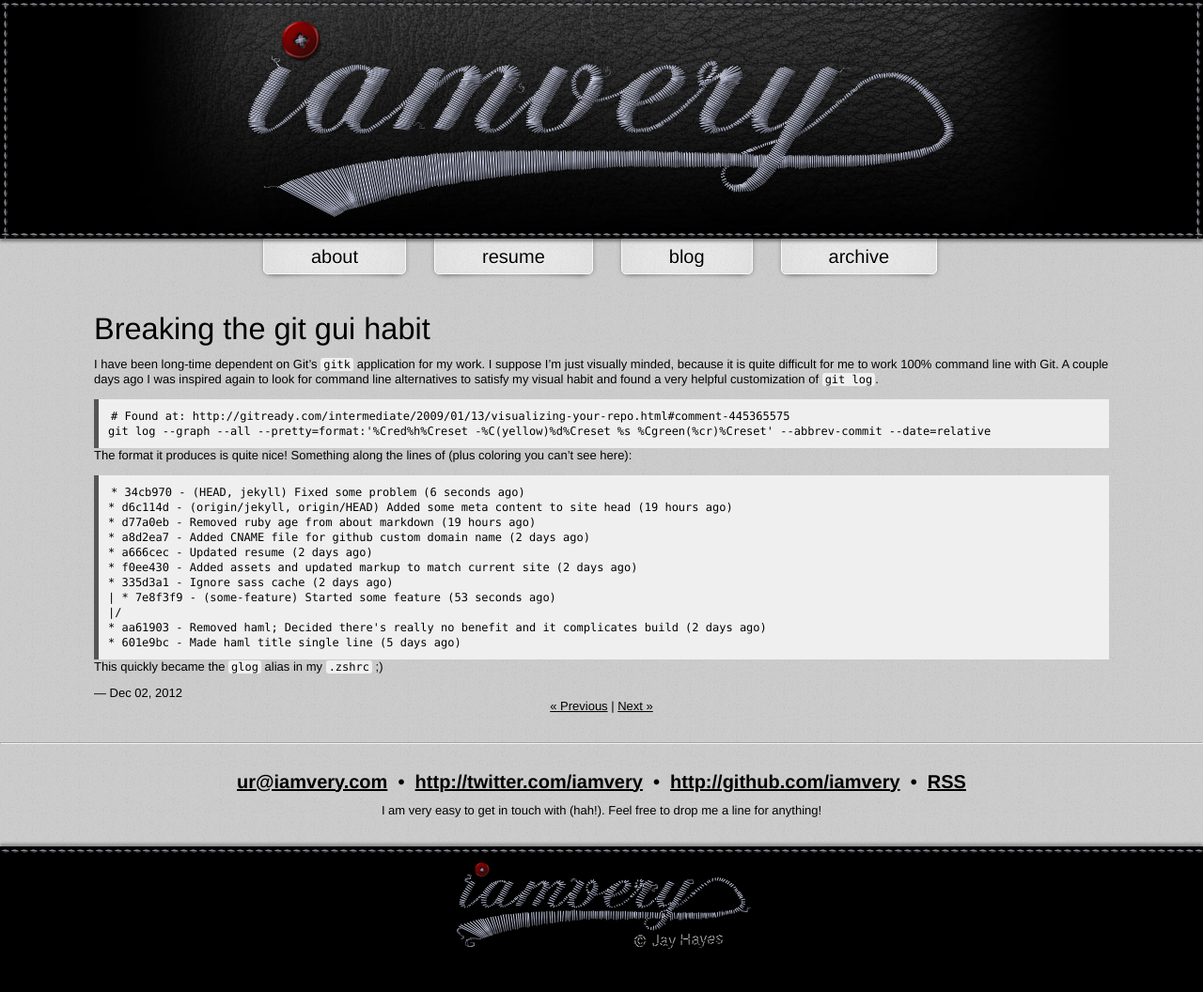
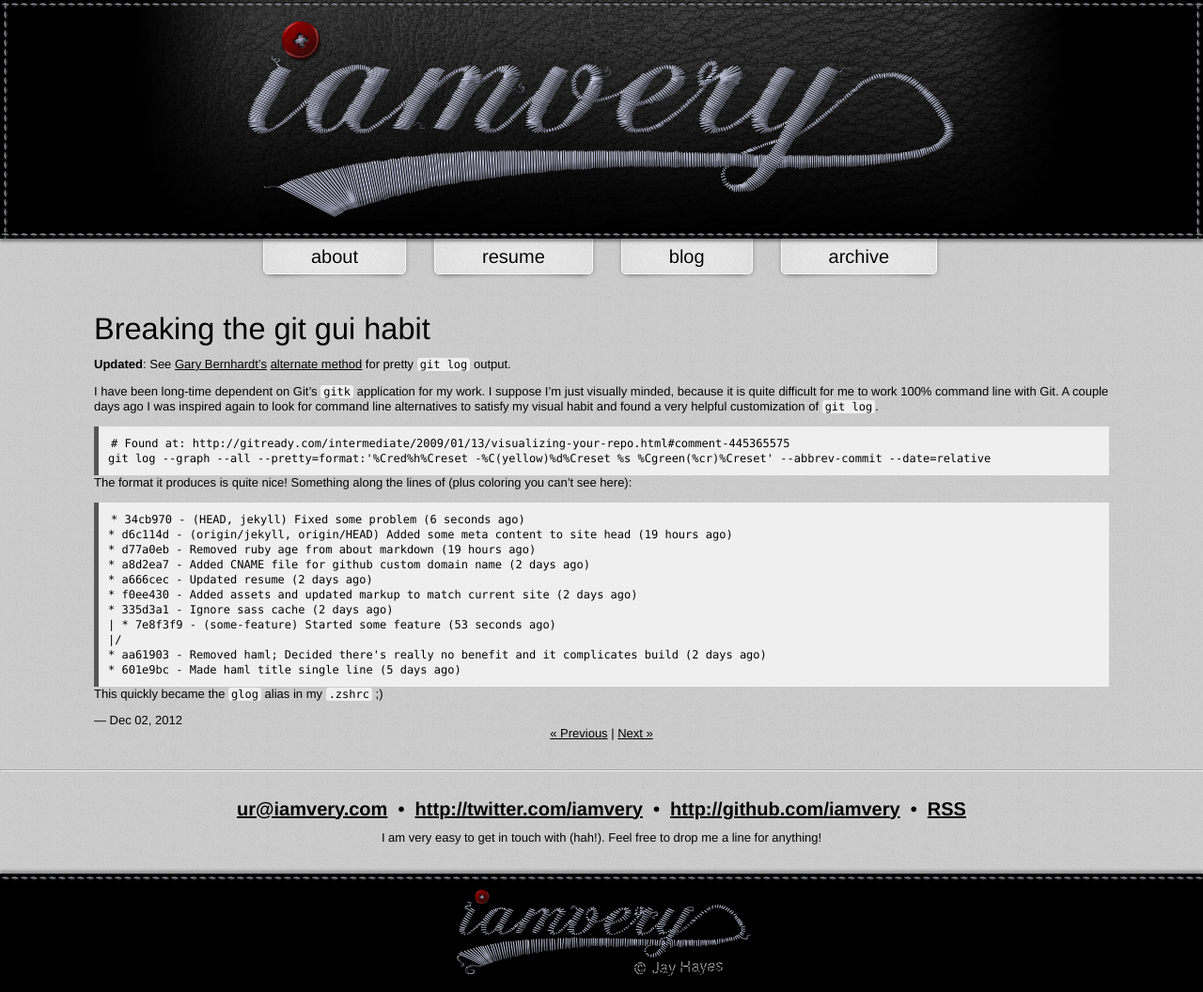
Before and after one commit to iamvery/iamvery.github.com, a Jekyll site: the page built from _posts/2012-12-02-breaking-the-git-gui-habit.markdown, in a window 1280 px wide. Shown: the whole page at 94% size. Built offline with Jekyll 4.4.1, drawn with Linux system fonts in a browser that asks for light colours; before the commit the page ends 1027 px from its top, so only the background shows below that.

Commit message:
Added gary bernhardt's git log method to "glog" post

```diff
--- a/_posts/2012-12-02-breaking-the-git-gui-habit.markdown
+++ b/_posts/2012-12-02-breaking-the-git-gui-habit.markdown
@@ -2,6 +2,9 @@
 layout: post
 title: Breaking the git gui habit
 ---
+
+**Updated**: See [Gary Bernhardt's](https://github.com/garybernhardt) [alternate
+method](https://github.com/garybernhardt) for pretty `git log` output.
 
 I have been long-time dependent on Git's `gitk` application for my work. I suppose I'm just
 visually minded, because it is quite difficult for me to work 100% command line with Git. A
```
